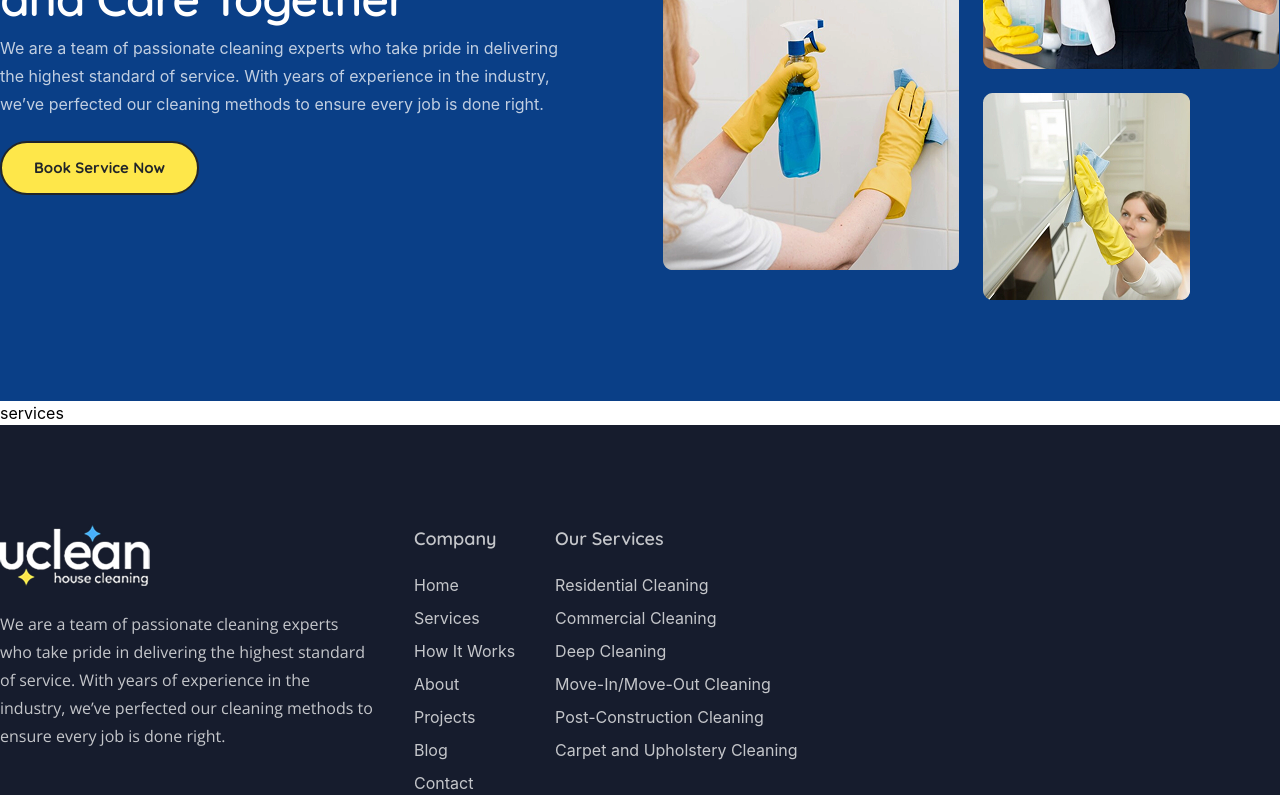
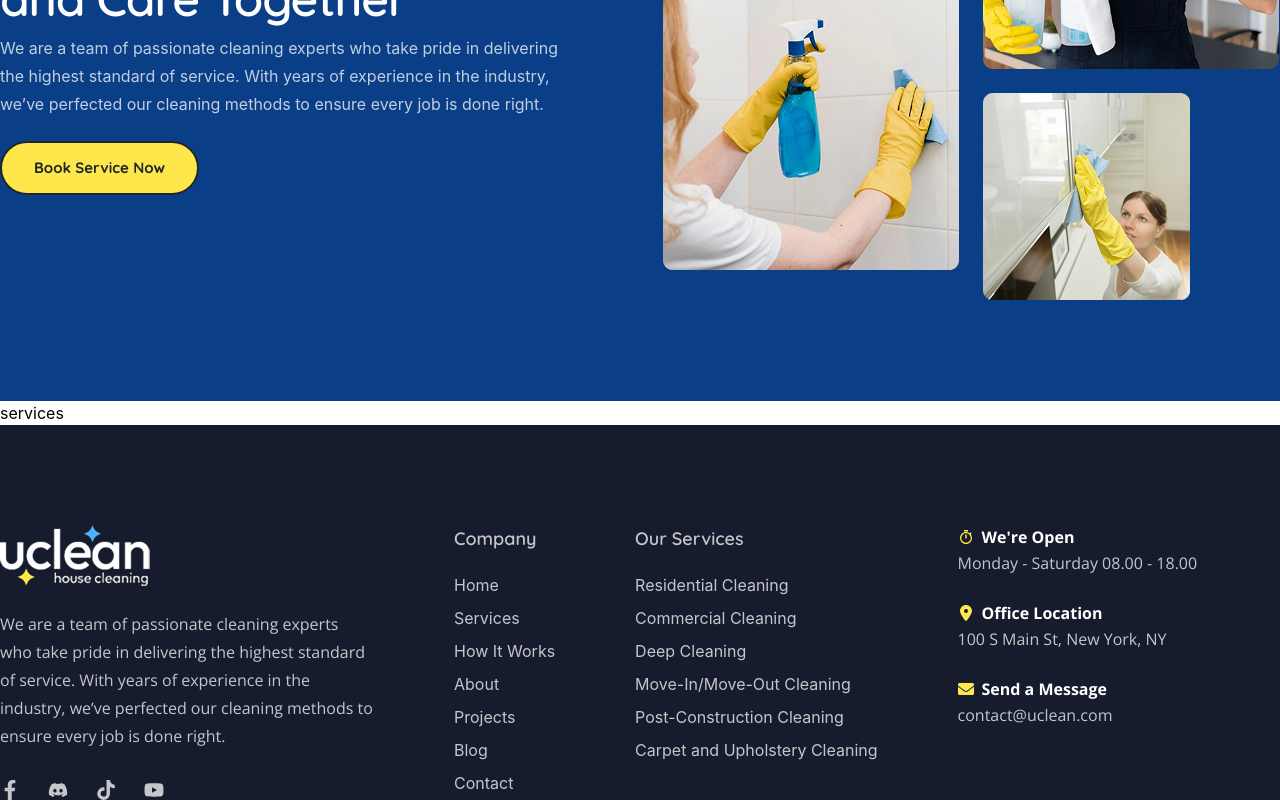
Before and after one commit to mdabirhossendev/My-React, a React (Vite) app: page / in a window 1280 px wide. Shown: the part 1347-2147 px from the top of the page. Built offline with nearby package versions, Linux system fonts and the light colour scheme.

Commit message:
Updated code

```diff
--- a/src/components/layout/Footer.jsx
+++ b/src/components/layout/Footer.jsx
@@ -2,20 +2,16 @@ import React from 'react'
 import Image from '../ui/Image'
 import footerImg from "../../assets/footerLogo.png"
 import Paragraph from '../ui/Paragraph'
-import { FaFacebookF, FaDiscord, FaYoutube, FaTiktok } from "react-icons/fa";
-
-
 import Ancor from '../ui/Ancor';
 import menuData from '../../dammyData/menudata';
-import { FooterServices } from '../../dammyData/FooterService';
-// import footerIcon from '../../dammyData/FooterData';
+import { footerInfo, FooterServices, iconData } from '../../dammyData/FooterData';
 
 
 const Footer = () => {
   return (
     <footer className='pt-25 bg-[#161C2D]'>
       <div className="container">
-        <div className='flex gap-10'>
+        <div className='flex gap-20'>
           <div className="logo">
             <Image sourch={footerImg} />
             <Paragraph className="text-white/75 leading-7 mt-6 w-93.5 text-[16px] font-normal font-opensans " text="We are a team of passionate cleaning experts who
@@ -23,6 +19,14 @@ const Footer = () => {
             service. With years of experience in the industry,
             we’ve perfected our cleaning methods to ensure
             every job is done right." />
+            <div className='flex mt-7.5 text-white/75 gap-7'>
+              {
+                iconData.map((item, index)=>(
+                  <Ancor className='text-xl' href={item.url}  text={item.icon} />
+
+                ))
+              }
+            </div>
           </div>
           <div>
             <h4 className='text-lg text-white/75 leading-7 font-semibold font-Quicksand '>Company</h4>
@@ -50,7 +54,24 @@ const Footer = () => {
             </ul>
           </div>
           <div>
+            <div className='flex flex-col gap-6'>
+              {
+                footerInfo.map((item,index)=>(
+                  <div key={item.id}>
+                    <div>
+                      <div className='flex items-center gap-2'>
+                      <div className='[&>svg]:text-[#FEE74A]'>
+                      {item.icon}
+                    </div>
+                        <h5 className='font-bold font-opensans text-base text-white'>{item.title}</h5>
+                    </div>
+                      <Paragraph className="text-white/75 font-normal font-opensans leading-7 text-base" text={item.decs}/>
+                    </div>
+                  </div>
 
+                ))
+              }
+            </div>
           </div>
         </div>
       </div>
--- a/src/dammyData/FooterData.js
+++ /dev/null
@@ -1,24 +0,0 @@
- const footerIcon = [
-    {
-        id:0,
-        link: <FaFacebookF />
-    },
-    {
-        id:0,
-        link: <FaYoutube />
-    },
-    {
-        id:0,
-        link: <FaDiscord />
-    },
-    {
-        id:0,
-        link: <FaTiktok />
-    },
-    {
-        id:0,
-        link: <FaYoutube />
-    }
-]
-
-export default footerIcon
--- /dev/null
+++ b/src/dammyData/FooterData.jsx
@@ -0,0 +1,88 @@
+import { FaFacebookF, FaDiscord, FaTiktok, FaYoutube } from "react-icons/fa";
+import { IoMdStopwatch } from "react-icons/io";
+import { FaLocationDot } from "react-icons/fa6";
+import { FaEnvelope } from "react-icons/fa";
+
+
+
+
+
+export const iconData = [
+  {
+    id:0,
+    icon: <FaFacebookF />,
+    url:'#'
+  },
+  {
+    id:0,
+    icon: <FaDiscord />,
+    url:'#'
+  },
+  {
+    id:0,
+    icon: <FaTiktok />,
+    url:'#'
+  },
+  {
+    id:0,
+    icon: <FaYoutube />,
+    url:'#'
+  },
+]
+
+
+
+export const FooterServices = [
+    {
+        id:0,
+        label:"Residential Cleaning",
+        href:"/"
+    },
+    {
+        id:1,
+        label:"Commercial Cleaning",
+        href:"/"
+    },
+    {
+        id:2,
+        label:"Deep Cleaning ",
+        href:"/"
+    },
+    {
+        id:3,
+        label:"Move-In/Move-Out Cleaning",
+        href:"/"
+    },
+    {
+        id:4,
+        label:"Post-Construction Cleaning",
+        href:"/"
+    },
+    {
+        id:5,
+        label:"Carpet and Upholstery Cleaning",
+        href:"/"
+    },
+]
+
+
+export const footerInfo = [
+  {
+    id:0,
+    icon:<IoMdStopwatch />,
+    title:"We're Open",
+    decs:"Monday - Saturday 08.00 - 18.00"
+  },
+  {
+    id:1,
+    icon:<FaLocationDot />,
+    title:"Office Location",
+    decs:"100 S Main St, New York, NY"
+  },
+  {
+    id:2,
+    icon:<FaEnvelope />,
+    title:"Send a Message",
+    decs:"contact@uclean.com"
+  }
+]
--- a/src/dammyData/FooterService.js
+++ /dev/null
@@ -1,32 +0,0 @@
-export const FooterServices = [
-    {
-        id:0,
-        label:"Residential Cleaning",
-        href:"/"
-    },
-    {
-        id:1,
-        label:"Commercial Cleaning",
-        href:"/"
-    },
-    {
-        id:2,
-        label:"Deep Cleaning ",
-        href:"/"
-    },
-    {
-        id:3,
-        label:"Move-In/Move-Out Cleaning",
-        href:"/"
-    },
-    {
-        id:4,
-        label:"Post-Construction Cleaning",
-        href:"/"
-    },
-    {
-        id:5,
-        label:"Carpet and Upholstery Cleaning",
-        href:"/"
-    },
-]
```
